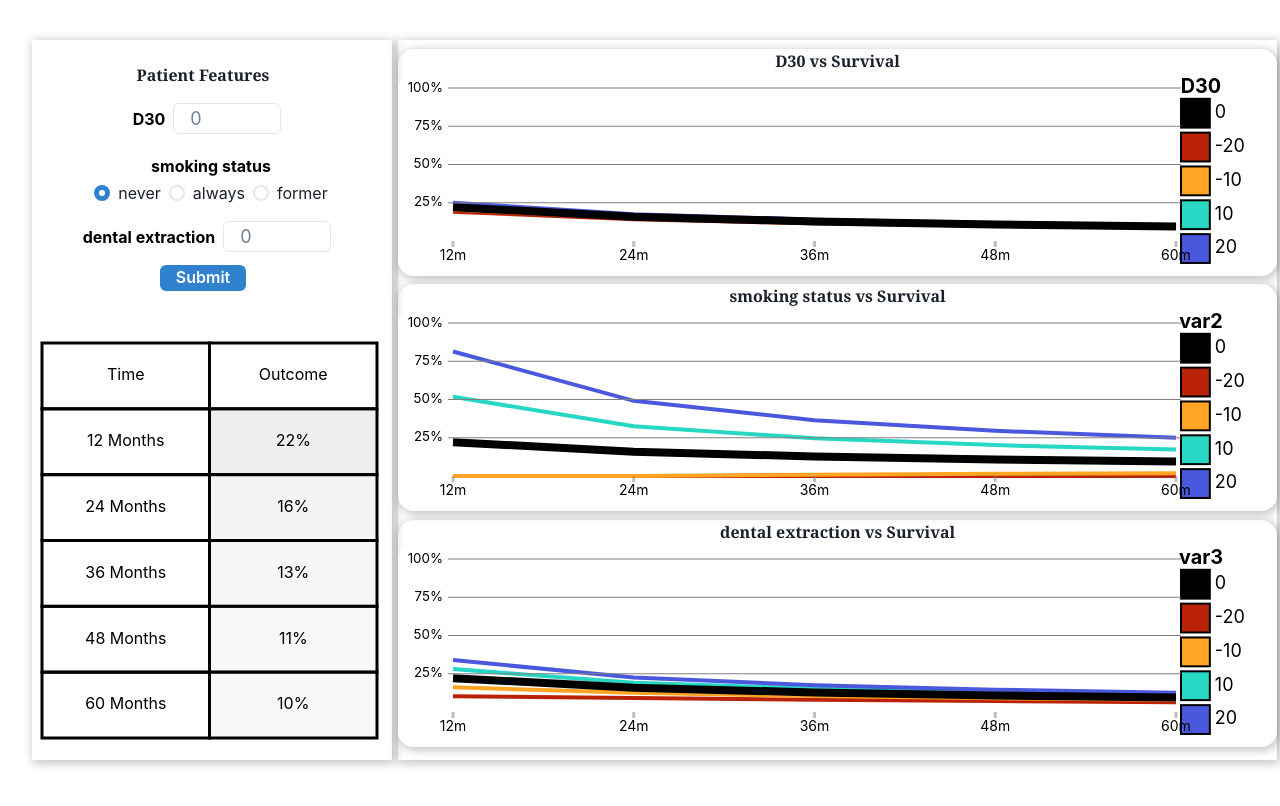
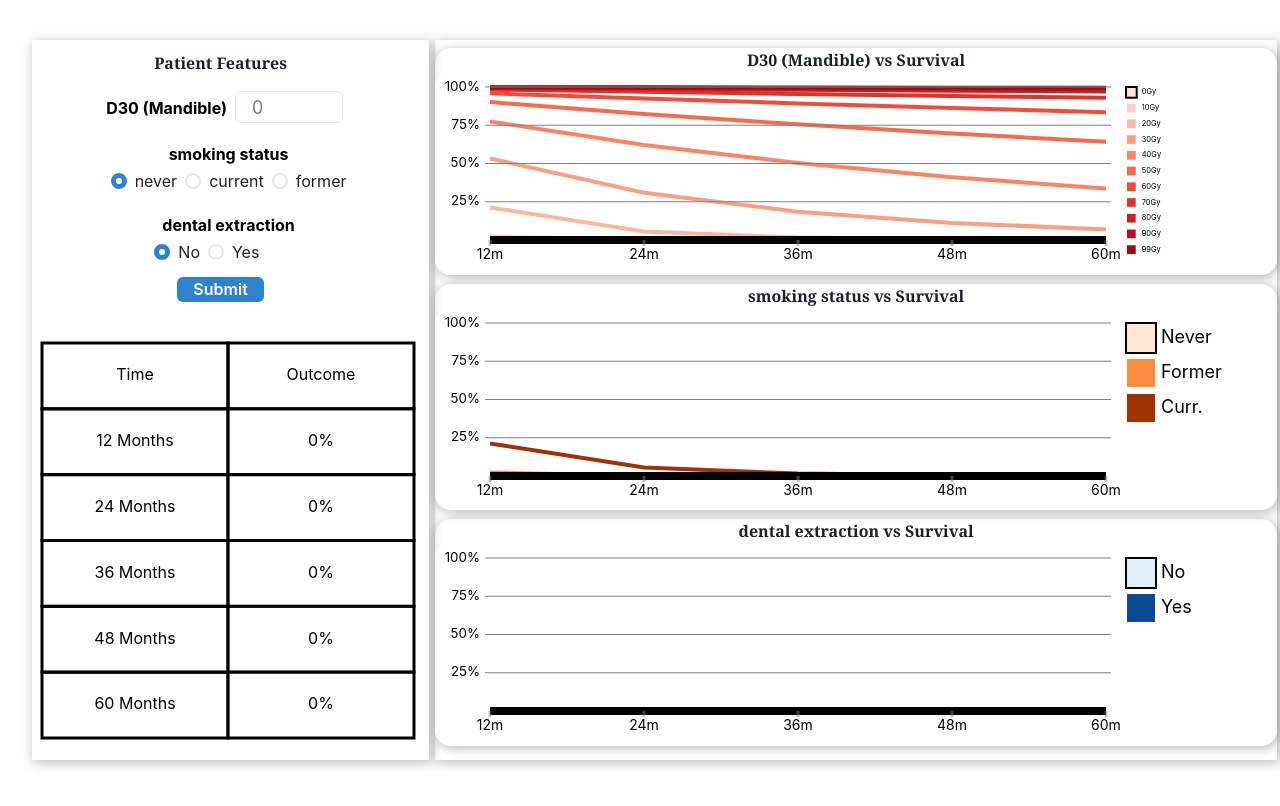
Before and after one commit to uic-evl/OsteoradionecrosisVis, a React (Create React App) app in the folder frontend/: page / in a window 1280 px wide. Shown: the top 806 px of the page. Built offline with nearby package versions, Linux system fonts and the light colour scheme.

Commit message:
updated to use new equation, still need coefficients

```diff
--- a/frontend/src/App.tsx
+++ b/frontend/src/App.tsx
@@ -9,18 +9,22 @@ import {Patient,LineGraphResult,LineGraphCollection} from './types';
 
 function getResults(v1: number, v2: number, v3: number, times: number[]): LineGraphResult{
   //based on https://courses.washington.edu/b515/l16.pdf proportional hazzard mdoel kinda
-  const coef = [.1,2,.4];
-  const scale = 6;
-  const intercept = 0;//multiplier to main thing idk
+  const coef: number[] = [.1,2,.4];
+  const scale: number = 6;//lambda
+  const intercept: number = 0;
+  const shape: number = .9
   const values: number[] = times.map(t => {
-    const k: number = 1/scale;
-    let p1 = Math.exp(-1*k*intercept);
-    let p2 = k*(t**(k-1));
-    let bx = -1*k*(coef[0]*v1 + coef[1]*v2 + coef[2]*v3 - intercept);//
-    // let p3 = Math.exp(bx);
-    let p3 = Math.exp(-1*k);
-    let p4 = (Math.log(t) - bx)/.2
-    return (p1*p2*p3)*p4;
+    const denom: number = Math.exp(coef[0]*v1 + coef[1]*v2 + coef[2]*v3 + intercept);
+    const s = Math.exp(-1*(t/denom)**shape);
+    return s
+    // const k: number = 1/scale;
+    // let p1 = Math.exp(-1*k*intercept);
+    // let p2 = k*(t**(k-1));
+    // let bx = -1*k*(coef[0]*v1 + coef[1]*v2 + coef[2]*v3 - intercept);//
+    // // let p3 = Math.exp(bx);
+    // let p3 = Math.exp(-1*k);
+    // let p4 = (Math.log(t) - bx)/.2
+    // return (p1*p2*p3)*p4;
   })
 
   const result: LineGraphResult = {times: times, values: values}
@@ -31,14 +35,15 @@ function App() {
   const [data,setData] = useState<Patient>({'D30': 0, 'var2': 0, 'var3': 0});
   const timesToPlot = [12,24,36,48,60];
   const plotVariations: object = {
-    'D30': [-20,-10,10,20],
-    'var2': [-20,-10,10,20],
-    'var3': [-20,-10,10,20],
+    'D30': [10.0,20,30,40,50,60,70,80,90,99],
+    'var2': [0.0,.5,1.0],
+    'var3': [0.0,1.0],
   }
 
   function getDisplayName(name: string): string{
     if(name === 'var2'){ return 'smoking status'}
     if(name === 'var3'){ return 'dental extraction'}
+    if(name === 'D30'){ return 'D30 (Mandible)'}
     return name;
   }
 
@@ -55,10 +60,10 @@ function App() {
       const variants: number[] | undefined = plotVariations[key];
       if(variants === undefined){ continue; }
       for(let vv of variants){
+        if(values[i] == vv){ continue; }
         let tempVals = [...values];
-        tempVals[i] = tempVals[i] + vv;
+        tempVals[i] = vv;
         const result: LineGraphResult = getResults(tempVals[0],tempVals[1],tempVals[2],timesToPlot);
-        // console.log('vv',vv,key,result.values)
         results.push(result);
         changedVars.push(key);
         inputs.push({'D30': tempVals[0],'var2': tempVals[1], 'var3': tempVals[2]})
@@ -104,7 +109,7 @@ function App() {
           </div>
         </div>
         <div
-          style={{'height':'90vh','width':'calc(95vw - 15em)','display':'inline-block','margin':'.2em','marginTop':'5vh'}}
+          style={{'height':'90vh','width':'calc(85vw - 15em)','display':'inline-block','margin':'.2em','marginTop':'5vh'}}
           className={'shadow'}
         >
             {makeGraph('D30')}
--- a/frontend/src/components/ControlPanel.tsx
+++ b/frontend/src/components/ControlPanel.tsx
@@ -10,8 +10,10 @@ export default function ControlPanel(props: any){
     const container = useRef(null);
     const [tempData,setTempData] = useState<object>({})
 
-    const smokingStatusNames = ['never','always','former'];
-    const smokingStatusValues = [0,1,.5];
+    const smokingStatusNames = ['never','current','former'];
+    const smokingStatusValues = [0,.5,1];
+    const dentalNames = ['No','Yes'];
+    const dentalValues = [0,1];
 
     function updateInput(e: any){
         const value: number|string = e.target.value;
@@ -85,8 +87,9 @@ export default function ControlPanel(props: any){
         return (
         <RadioGroup
             name={key}
+            key={'radio'+key}
             style={{'display':'inline-block','marginLeft':'1em','marginTop':'1em'}}
-            value={displayVal+''} key={key} onClick={updateRadio}
+            value={displayVal+''} onClick={updateRadio}
             >
             <div
                 className={'toggleButtonLabel'}
@@ -120,10 +123,10 @@ export default function ControlPanel(props: any){
                 <div className={'title'}>
                     {"Patient Features"}
                 </div>
-                {/* {inputButtons} */}
                 {makeInput('D30')}
                 {makeRadio('var2',smokingStatusValues,smokingStatusNames)}
-                {makeInput('var3')}
+                {makeRadio('var3',dentalValues,dentalNames)}
+                <br key='br'></br>
                 <Button key='submit' style={{'marginTop':'2em!important'}} colorScheme='blue' onClick={updateData}>
                     {'Submit'}
                 </Button>
--- a/frontend/src/components/ResultGraph.tsx
+++ b/frontend/src/components/ResultGraph.tsx
@@ -19,6 +19,29 @@ interface legendItem {
     color: string,
     width: number,
     height: number,
+    isPrimary: boolean,
+}
+
+const INTERPOLATORS = {
+    'D30': d3.interpolateReds,
+    'var2': d3.interpolateOranges,
+    'var3': d3.interpolateBlues,
+}
+
+function getLegendName(val: number, varName: string): string {
+    if(varName === 'var2'){
+        if(val === 0){return 'Never'}
+        if(val === 1){ return 'Curr.'}
+        if(val === .5){ return 'Former'}
+    }
+    if(varName === 'var3'){
+        if(val === 0){ return 'No'}
+        if(val === 1){ return 'Yes'}
+    }
+    if(varName === 'D30'){
+        return val.toFixed(0) + 'Gy'
+    }
+    return val.toFixed(1)
 }
 export default function ResultGraph(props: any){
 
@@ -31,7 +54,8 @@ export default function ResultGraph(props: any){
     const yLabelSpacing = 40;
 
     useEffect(()=>{
-        if(svg === undefined || props.data === undefined){ return }
+        if(svg === undefined || props.data === undefined || props.inputData === undefined){ return }
+        console.log('here',props.data)
         var plotResults: LineGraphResult[] = [];
         var plotVals: number[] = [];
         var times: number[] = props.data.results[0].times;
@@ -43,20 +67,29 @@ export default function ResultGraph(props: any){
         }
 
         const currVal = props.data.baselineInput[props.varName];
-        const colorDiffs = plotVals.map(d => currVal - d);
-
+        // const refVal = props.inputData[props.varName];
+        // const colorDiffs = plotVals.map(d => currVal - d);
+        const maxRefVal = props.varName === 'D30'? 100: 1;
 
         const cvScale = d3.scaleLinear()
-            .domain([d3.min(colorDiffs),0,d3.max(colorDiffs)])
-            .range([0.1,.5,.9]);
-        const colorInterpolator = d3.interpolateTurbo
-        const colorScale = (d: number) => colorInterpolator(cvScale(d));
+            .domain([0,maxRefVal])
+            .range([.1,.9]);
+
+        const colorInterpolator = INTERPOLATORS[props.varName]? INTERPOLATORS[props.varName]: d3.interpolateBuGn;
+        const colorScale = (d: number) => colorInterpolator(cvScale(d))
+
+        // const cvScale = d3.scaleLinear()
+        //     .domain([d3.min(colorDiffs),0,d3.max(colorDiffs)])
+        //     .range([0.1,.5,.9]);
+
+        // const colorInterpolator = d3.interpolateTurbo
+        // const colorScale = (d: number) => colorInterpolator(cvScale(d));
 
         // d3.scaleSequential(d3.interpolateTurbo)
         //     .domain([d3.min(colorDiffs),0,d3.max(colorDiffs)])
         //     // .range([0xfa8072,0xfff5ee,0xffc0cb]);
 
-        const legendSpacing = Math.min(width/3, 80);
+        const legendSpacing = Math.min(width/3, 150);
         const xStart = margin.x[0] + yLabelSpacing;
         const xEnd = width - margin.x[1] - legendSpacing;
         const xScale = d3.scaleLinear()
@@ -65,16 +98,17 @@ export default function ResultGraph(props: any){
 
         const yScale = d3.scaleLinear()
             .domain([0,1])
-            .range([height-margin.y[1] - subtitleSpacing,margin.y[0] + titleSpacing]);
+            .range([height-margin.y[1] - subtitleSpacing, margin.y[0] + titleSpacing]);
 
         let pathFunc = d3.line();
 
         const results: lineplotItem[] = plotResults.map((d,i) => {
             let pathVals: [number,number][] = d.values.map((vv,ii) => [xScale(times[ii]),yScale(Math.min(Math.max(0,vv),1))]);
-            const isPrimary: boolean = colorDiffs[i] === 0;
+            const isPrimary: boolean = currVal == plotVals[i];
             const entry: lineplotItem = {
                 'path': pathFunc(pathVals),
-                'color': isPrimary? 'black':colorScale(colorDiffs[i]),
+                // 'color': isPrimary? 'black':colorScale(plotVals[i]),
+                'color': colorScale(plotVals[i]),
                 'isPrimary': isPrimary,
             }
             return entry
@@ -85,26 +119,32 @@ export default function ResultGraph(props: any){
             .append('path').attr('class',(d: lineplotItem) => d.isPrimary? 'path pathPrimary': 'path')
             .attr('d', (d: lineplotItem) => d.path)
             .attr('fill','none')
-            .attr('stroke', (d: lineplotItem) => d.color)
+            .attr('stroke', (d: lineplotItem) => d.isPrimary? 'black':d.color)
             .attr('stroke-width', (d: lineplotItem) => d.isPrimary? 8:4);
 
         svg.selectAll('.pathPrimary').raise();
 
-        const legendX: number = width - margin.x[1] - legendSpacing;
+        const legendX: number = width - margin.x[1] - legendSpacing + 15;
         let legendYCurr: number = yScale(1);
-        const lBoxSize: number = Math.min(legendSpacing/2,30, (height - margin.y[1] - margin.y[0] - titleSpacing)/(results.length+1));
+        const lBoxSize: number = Math.min(legendSpacing/2,30, (height - margin.y[1] - margin.y[0] - titleSpacing)/(results.length) - 5);
         const fontSize = Math.min(lBoxSize*.7,18);
-        let legendData: legendItem[] = [{
-            'x': legendX,
-            'y': legendYCurr,
-            'textX': legendX + legendSpacing/4,
-            'textY': legendYCurr,
-            'color': 'none',
-            'text': props.varName,
-            'width':0,
-            'height': 0
-        }];
-        legendYCurr += .6*fontSize;
+
+        // let legendData: legendItem[] = [{
+        //     'x': legendX,
+        //     'y': legendYCurr,
+        //     'textX': legendX + legendSpacing/4,
+        //     'textY': legendYCurr,
+        //     'color': 'none',
+        //     'text': '',
+        //     'width':0,
+        //     'height': 0,
+        //     'isPrimary': false,
+        // }];
+        // legendYCurr += .6*fontSize;
+
+        let legendData: legendItem[] = [];
+
+        const fixSize: number = props.varName === 'var2'? 1:0;
         for(let ii in plotVals){
             let value = plotVals[ii];
             let color = results[ii].color;
@@ -114,7 +154,8 @@ export default function ResultGraph(props: any){
                 'textX': lBoxSize + 5 + legendX,
                 'textY': legendYCurr + (lBoxSize/2),
                 'color': color,
-                'text': value.toFixed(0),
+                'isPrimary': results[ii].isPrimary,
+                'text': getLegendName(value,props.varName),
                 'width': lBoxSize,
                 'height': lBoxSize,
             }
@@ -131,7 +172,8 @@ export default function ResultGraph(props: any){
             .attr('width', (d: legendItem) => d.width)
             .attr('height', (d: legendItem) => d.height)
             .attr('fill', (d: legendItem) => d.color)
-            .attr('stroke','black').attr('stroke-width',2);
+            .attr('stroke', (d:legendItem) => d.isPrimary? 'black':'white')
+            .attr('stroke-width',2);
 
         let lText = svg.selectAll('text').filter('.legend').data(legendData);
         lText.enter()
@@ -139,9 +181,11 @@ export default function ResultGraph(props: any){
             .attr('x', (d: legendItem) => d.textX)
             .attr('y', (d: legendItem) => d.textY)
             .attr('dominant-baseline','middle')
-            .attr('font-size',(d: legendItem,i: number) => i === 0?  1.1*fontSize:fontSize)
-            .attr('font-weight',(d: legendItem,i: number) => i === 0? 'bold':'')
-            .attr('text-anchor',(d: legendItem,i: number) => i === 0? 'middle':'start')
+            // .attr('font-size',(d: legendItem,i: number) => i === 0?  1.1*fontSize:fontSize)
+            // .attr('font-weight',(d: legendItem,i: number) => i === 0? 'bold':'')
+            // .attr('text-anchor',(d: legendItem,i: number) => i === 0? 'middle':'start')
+            .attr('font-size', fontSize)
+            .attr('text-anchor', 'start')
             .text((d: legendItem) => d.text);
 
 
```
